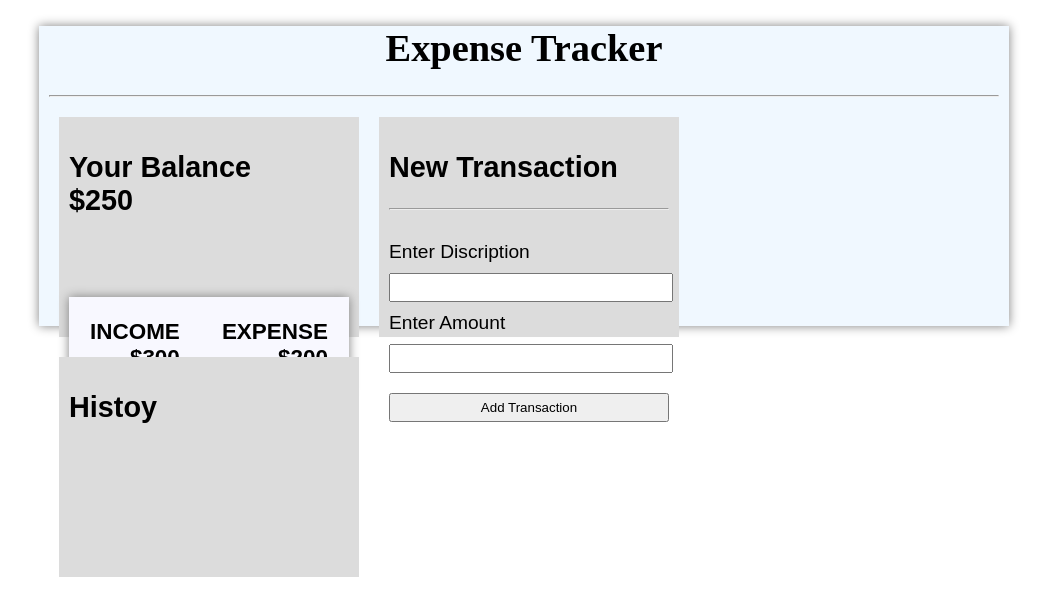
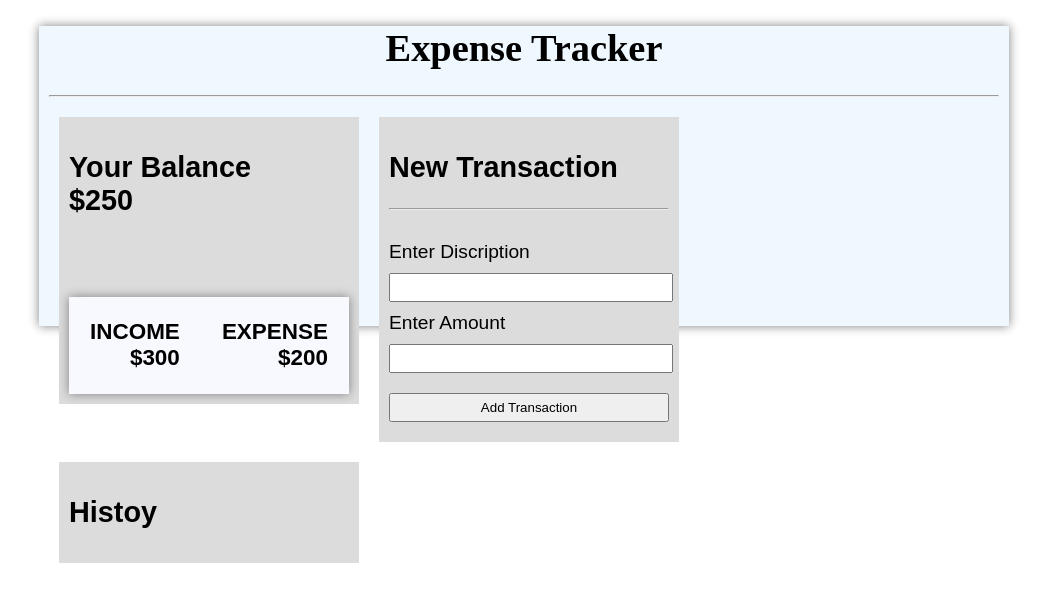
Before and after one commit to Tanveer-Ali110/React_project1, a React (Create React App) app: page / in a window 1280 px wide. Shown: the top 616 px of the page, without its empty margins (116-1163 px from the left). Built offline with nearby package versions, Linux system fonts and the light colour scheme.

Commit message:
Update App.css

```diff
--- a/src/App.css
+++ b/src/App.css
@@ -1,5 +1,5 @@
 .container{
-  width: 950px;
+  max-width: 950px;
   height: 300px;
   padding: 0px 10px;
   margin: 0 auto;
@@ -14,7 +14,6 @@
 
 .container-element{
   width: 280px;
-  height: 200px;
   margin: 10px;
   padding: 10px;
   background-color: gainsboro;
```
